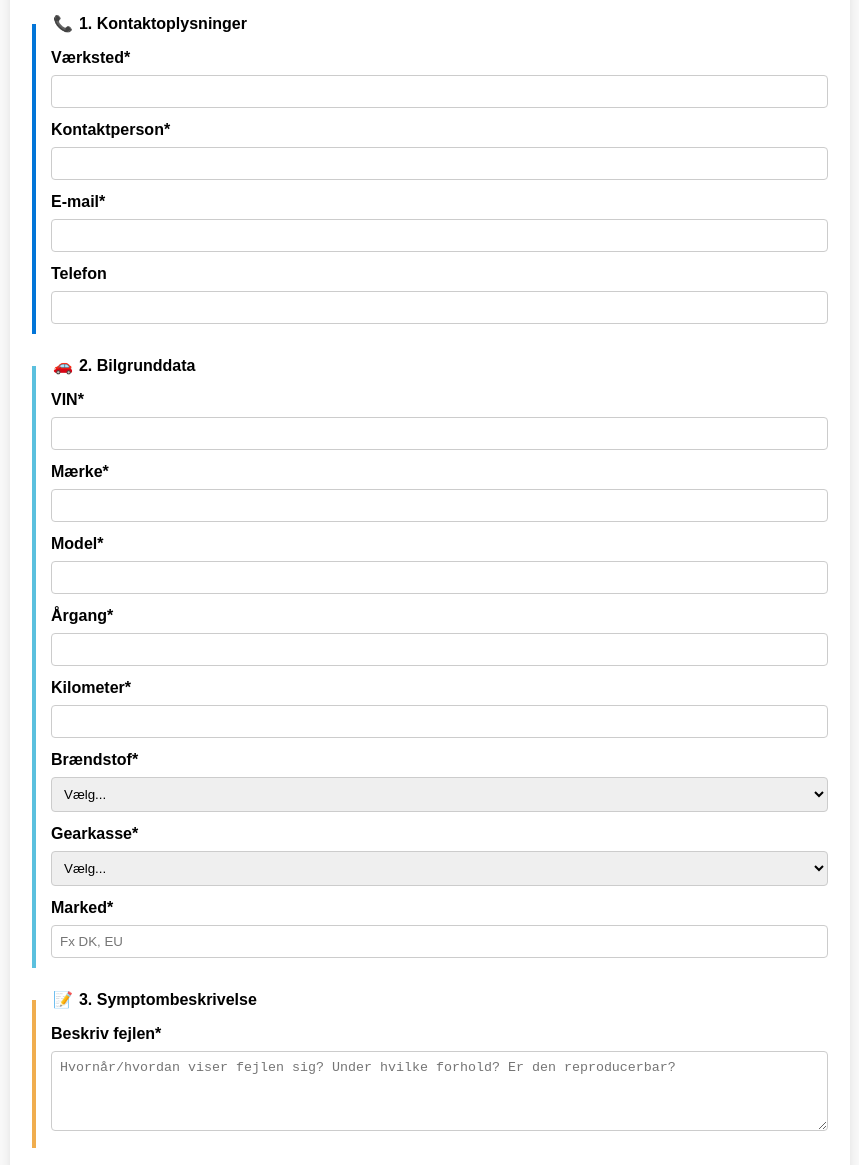
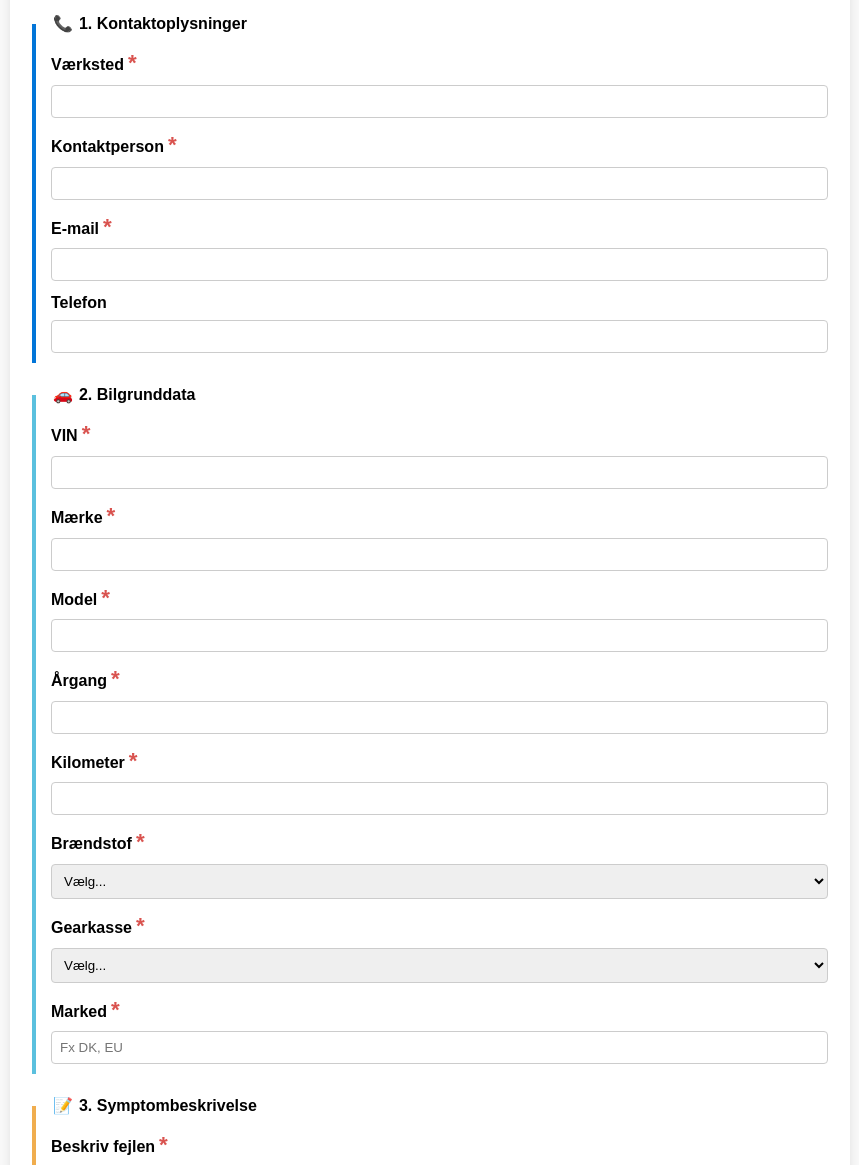
Before and after one commit to Houlind-Vehicle-Diagnostics/hvd-website, a plain HTML site: page hvd_diagnose_form.html in a window 1280 px wide. Shown: the part 211-1376 px from the top of the page, without its empty margins (210-1069 px from the left). Drawn offline with Linux system fonts and the light colour scheme.

Commit message:
Opdater diagnoseformular: Større rød stjerne med ekstra mellemrum

```diff
--- a/hvd_diagnose_form.html
+++ b/hvd_diagnose_form.html
@@ -11,6 +11,17 @@
     fieldset {border: none; margin-bottom: 20px; padding: 0;}
     legend {font-weight: bold; margin-bottom: 10px;}
     label {display: block; margin-bottom: 5px; font-weight: bold;}
+
+    /* Style for the asterisk that marks required fields. A small margin is
+       added to separate it from the label text, and the size is bumped
+       slightly so det * står tydeligere.*/
+    .required-star {
+        margin-left: 4px;
+        font-size: 1.4em;
+        /* Give the asterisk a red colour and use !important to ensure it
+           overrides inherited label colours. */
+        color: #d9534f !important;
+    }
     input[type="text"], input[type="email"], input[type="number"], select, textarea {
         width: 100%; padding: 8px; margin-bottom: 10px; border: 1px solid #ccc; border-radius: 4px;
         box-sizing: border-box;
@@ -45,28 +56,28 @@
     <p class="friendly-note">Jo mere udførlige oplysninger du giver, jo bedre kan vi tilpasse vores test‑ og måleplan, og jo større er chancen for et hurtigt, præcist resultat.</p>
 <fieldset class="contact">
 <legend><span class="icon">📞</span>1. Kontaktoplysninger</legend>
-<label for="workshop">Værksted*</label>
+<label for="workshop">Værksted<span class="required-star">*</span></label>
 <input id="workshop" name="Værksted" required="" type="text"/>
-<label for="contact">Kontaktperson*</label>
+<label for="contact">Kontaktperson<span class="required-star">*</span></label>
 <input id="contact" name="Kontaktperson" required="" type="text"/>
-<label for="email">E‑mail*</label>
+<label for="email">E‑mail<span class="required-star">*</span></label>
 <input id="email" name="Email" required="" type="email"/>
 <label for="phone">Telefon</label>
 <input id="phone" name="Telefon" type="text"/>
 </fieldset>
 <fieldset class="vehicle">
 <legend><span class="icon">🚗</span>2. Bilgrunddata</legend>
-<label for="vin">VIN*</label>
+<label for="vin">VIN<span class="required-star">*</span></label>
 <input id="vin" name="VIN" required="" type="text"/>
-<label for="make">Mærke*</label>
+<label for="make">Mærke<span class="required-star">*</span></label>
 <input id="make" name="Mærke" required="" type="text"/>
-<label for="model">Model*</label>
+<label for="model">Model<span class="required-star">*</span></label>
 <input id="model" name="Model" required="" type="text"/>
-<label for="year">Årgang*</label>
+<label for="year">Årgang<span class="required-star">*</span></label>
 <input id="year" max="2100" min="1900" name="Årgang" required="" type="number"/>
-<label for="mileage">Kilometer*</label>
+<label for="mileage">Kilometer<span class="required-star">*</span></label>
 <input id="mileage" min="0" name="Kilometer" required="" type="number"/>
-<label for="fuel">Brændstof*</label>
+<label for="fuel">Brændstof<span class="required-star">*</span></label>
 <select id="fuel" name="Brændstof" required="">
 <option value="">Vælg...</option>
 <option value="Benzin">Benzin</option>
@@ -75,7 +86,7 @@
 <option value="El">El</option>
 <option value="Andet">Andet</option>
 </select>
-<label for="transmission">Gearkasse*</label>
+<label for="transmission">Gearkasse<span class="required-star">*</span></label>
 <select id="transmission" name="Gearkasse" required="">
 <option value="">Vælg...</option>
 <option value="Manuel">Manuel</option>
@@ -83,12 +94,12 @@
 <option value="CVT">CVT</option>
 <option value="Andet">Andet</option>
 </select>
-<label for="market">Marked*</label>
+<label for="market">Marked<span class="required-star">*</span></label>
 <input id="market" name="Marked" placeholder="Fx DK, EU" required="" type="text"/>
 </fieldset>
 <fieldset class="symptom">
 <legend><span class="icon">📝</span>3. Symptombeskrivelse</legend>
-<label for="symptom">Beskriv fejlen*</label>
+<label for="symptom">Beskriv fejlen<span class="required-star">*</span></label>
 <textarea id="symptom" name="Symptombeskrivelse" placeholder="Hvornår/hvordan viser fejlen sig? Under hvilke forhold? Er den reproducerbar?" required=""></textarea>
 </fieldset>
 <fieldset class="dtc">
```
